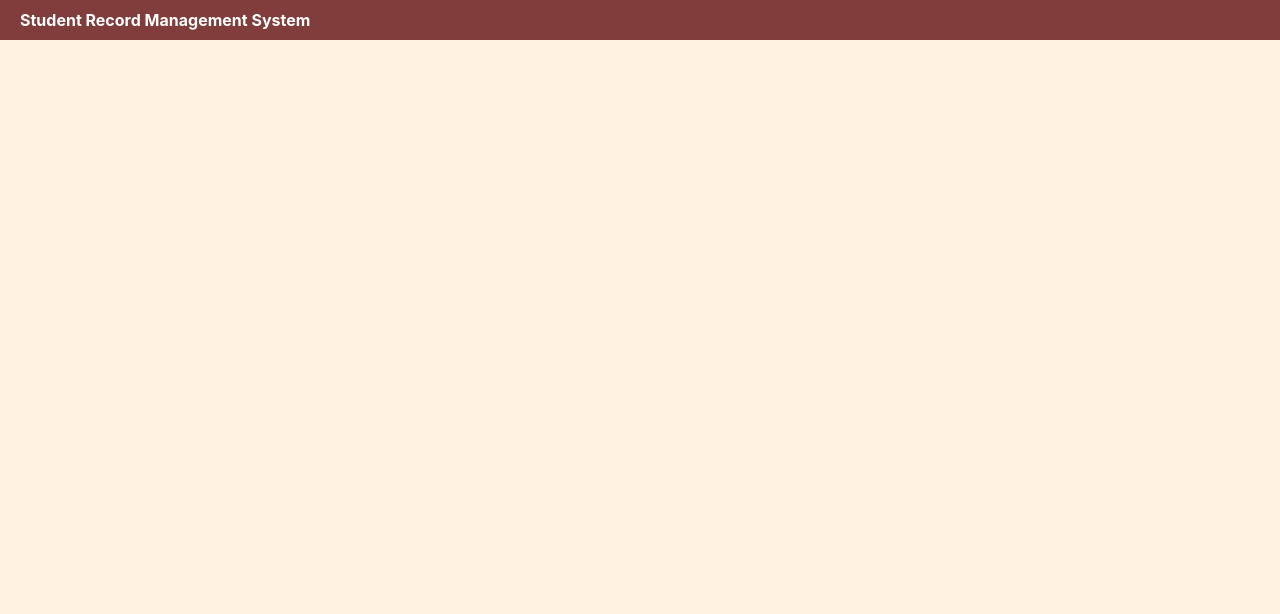
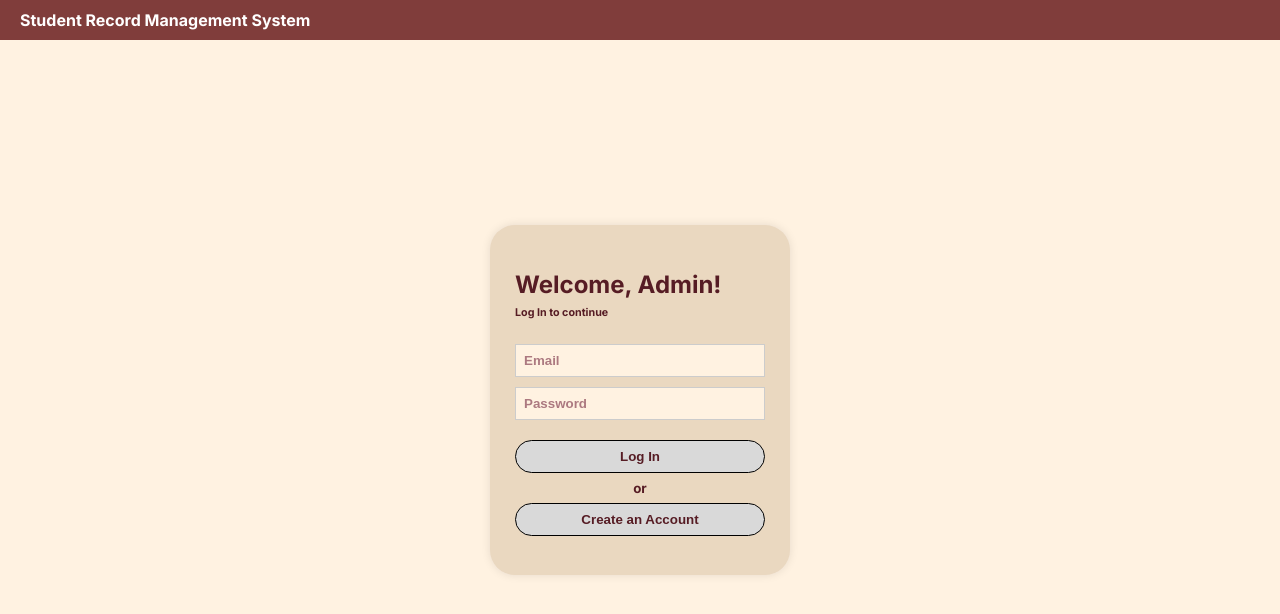
Before and after one commit to mvgz-7/cp3finalproject, a plain HTML site: page login.html in a window 1280 px wide. Drawn offline with Linux system fonts and the light colour scheme.

Commit message:
Add login.html

```diff
--- a/login.html
+++ b/login.html
@@ -2,12 +2,27 @@
 <html>
     <head>
         <meta charset="utf-8">
+        <meta name="viewport" content="width=device-width, initial-scale=1.0">
         <title>SRMS</title>
         <link rel="stylesheet" href="styles.css">
+        <link rel="preconnect" href="https://fonts.googleapis.com">
+        <link rel="preconnect" href="https://fonts.gstatic.com" crossorigin>
+        <link href="https://fonts.googleapis.com/css2?family=Inter:wght@100..900&display=swap" rel="stylesheet">
     </head>
     <body>
         <div class="tab-bar">
             <div class="title">Student Record Management System</div>
         </div>
+        <div class="login-container">
+            <h2>Welcome, Admin!</h2>
+            <h6>Log In to continue</h6>
+            <form class="login-form">
+                <input type="text" placeholder="Email">
+                <input type="password" placeholder="Password">
+                <button type="submit">Log In</button>
+                <h5>or</h5>
+                <button type="submit">Create an Account</button>
+            </form>
+        </div>
     </body>
 </html>
```
